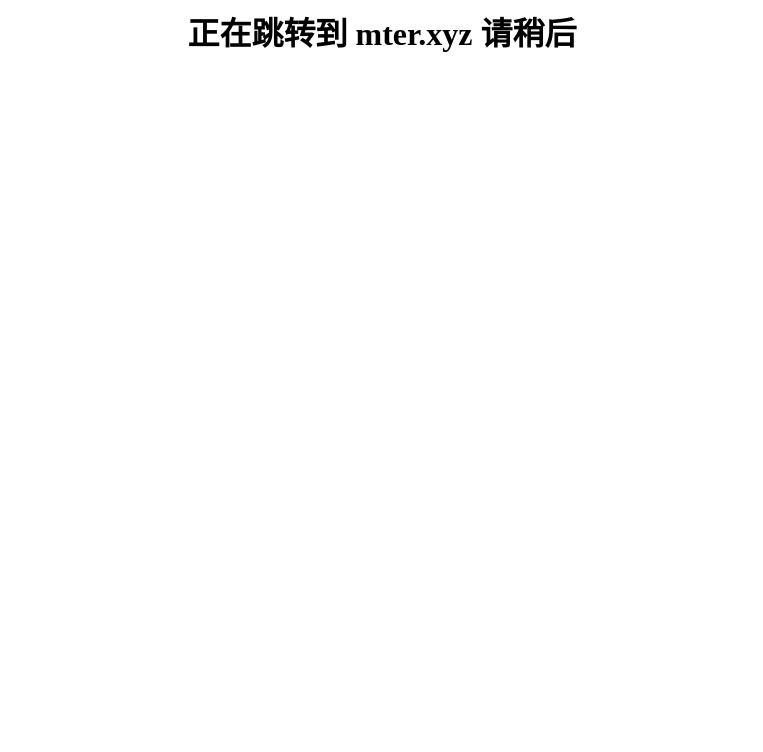
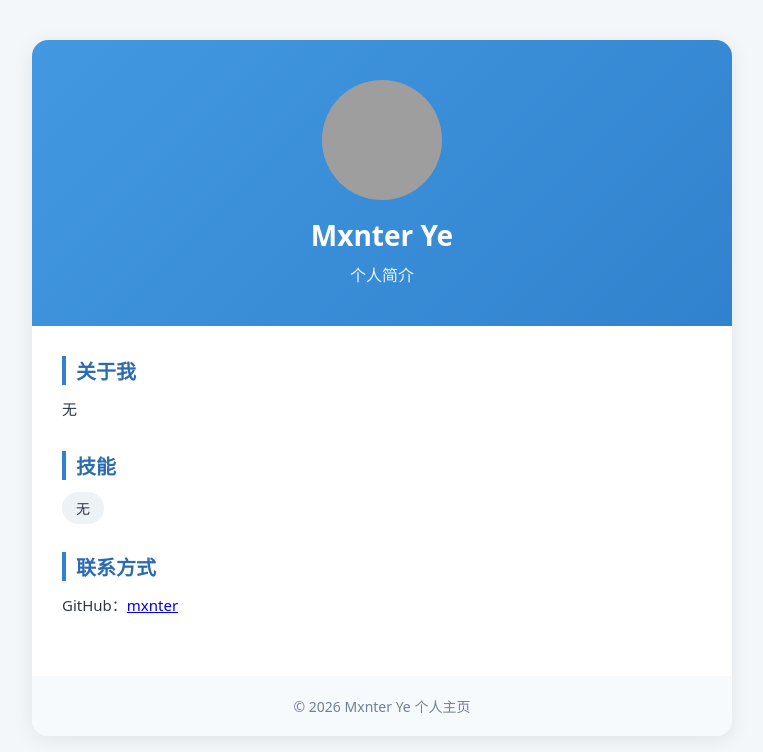
Before and after one commit to mxnter/mxnter.github.io, a plain HTML site: page index.html in a window 1280 px wide. Shown: the whole page, without its empty margins (258-1021 px from the left). Drawn offline with Linux system fonts and the light colour scheme; grey boxes are pictures that could not be loaded.

Commit message:
Update index.html

```diff
--- a/index.html
+++ b/index.html
@@ -1,2 +1,135 @@
+<!DOCTYPE html>
+<html lang="zh-CN">
+<head>
+    <meta charset="UTF-8">
+    <meta name="viewport" content="width=device-width, initial-scale=1.0">
+    <title>个人简介</title>
+    <style>
+        * {
+            margin: 0;
+            padding: 0;
+            box-sizing: border-box;
+            font-family: system-ui, -apple-system, sans-serif;
+        }
+        body {
+            background-color: #f4f7fa;
+            padding: 40px 20px;
+            color: #2d3748;
+        }
+        .card {
+            max-width: 700px;
+            margin: 0 auto;
+            background: #ffffff;
+            border-radius: 16px;
+            box-shadow: 0 4px 20px rgba(0,0,0,0.08);
+            overflow: hidden;
+        }
+        .card-header {
+            background: linear-gradient(135deg, #4299e1, #3182ce);
+            padding: 40px 30px;
+            text-align: center;
+            color: white;
+        }
+        .avatar {
+            width: 120px;
+            height: 120px;
+            border-radius: 50%;
+            background-color: #fff;
+            margin: 0 auto 16px;
+            display: flex;
+            align-items: center;
+            justify-content: center;
+            font-size: 42px;
+            color: #3182ce;
+            font-weight: bold;
+        }
+        .card-header h1 {
+            font-size: 28px;
+            margin-bottom: 8px;
+        }
+        .card-header p {
+            opacity: 0.9;
+            font-size: 16px;
+        }
+        .card-body {
+            padding: 30px;
+        }
+        .section {
+            margin-bottom: 28px;
+        }
+        .section h2 {
+            font-size: 20px;
+            margin-bottom: 12px;
+            color: #2b6cb0;
+            border-left: 4px solid #3182ce;
+            padding-left: 10px;
+        }
+        .section p {
+            line-height: 1.7;
+            font-size: 15px;
+        }
+        .skill-list {
+            display: flex;
+            flex-wrap: wrap;
+            gap: 10px;
+            margin-top:10px;
+        }
+        .skill-tag {
+            background-color: #edf2f7;
+            padding: 6px 14px;
+            border-radius: 999px;
+            font-size:14px;
+        }
+        .contact-info {
+            line-height:1.8;
+        }
+        .card-footer {
+            text-align:center;
+            padding:20px;
+            background:#f7fafc;
+            font-size:14px;
+            color:#718096;
+        }
+    </style>
+</head>
+<body>
+    <div class="card">
+        <div class="card-header">
+            <div class="avatar" style="background-image:url(https://avatars.githubusercontent.com/u/36059946?v=4);background-size:cover;"></div>
+            <h1>Mxnter Ye</h1>
+            <p>个人简介</p>
+        </div>
+        <div class="card-body">
+            <div class="section">
+                <h2>关于我</h2>
+                <p>
+                    无
+                </p>
+            </div>
 
-<center><h1>正在跳转到 mter.xyz 请稍后</center>
+            <div class="section">
+                <h2>技能</h2>
+                <div class="skill-list">
+                    <span class="skill-tag">无</span>
+                    <!-- <span class="skill-tag">Git / GitHub</span>
+                    <span class="skill-tag">Linux</span>
+                    <span class="skill-tag">Windows运维</span>
+                    <span class="skill-tag">JavaScript</span>
+                    <span class="skill-tag">局域网服务搭建</span> -->
+                </div>
+            </div>
+
+            <div class="section">
+                <h2>联系方式</h2>
+                <div class="contact-info">
+                    <!-- <p>邮箱：example@xxx.com</p> -->
+                    <p>GitHub：<a href="https://github.com/mxnter/">mxnter</a></p>
+                </div>
+            </div>
+        </div>
+        <div class="card-footer">
+            © 2026 Mxnter Ye 个人主页
+        </div>
+    </div>
+</body>
+</html>
```
